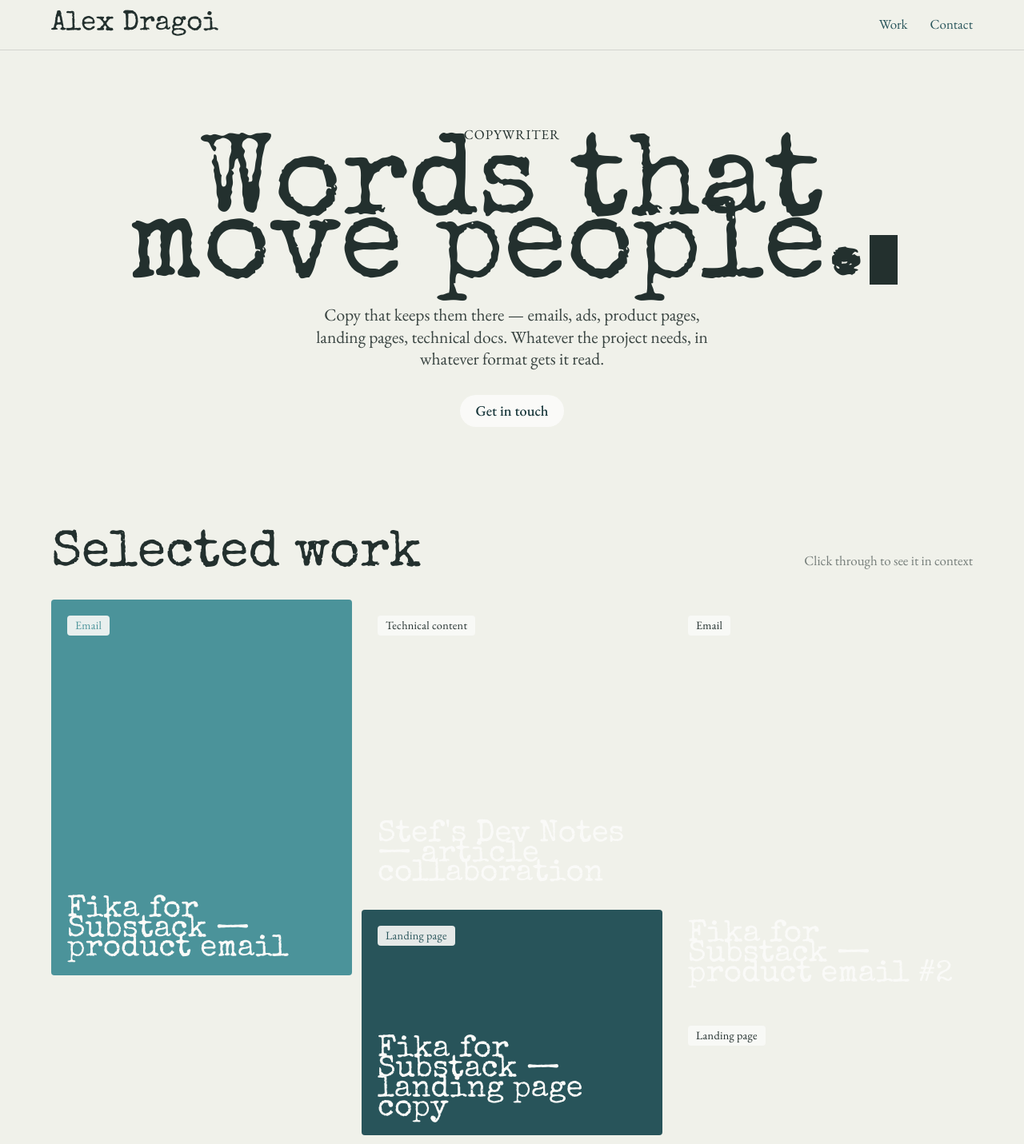
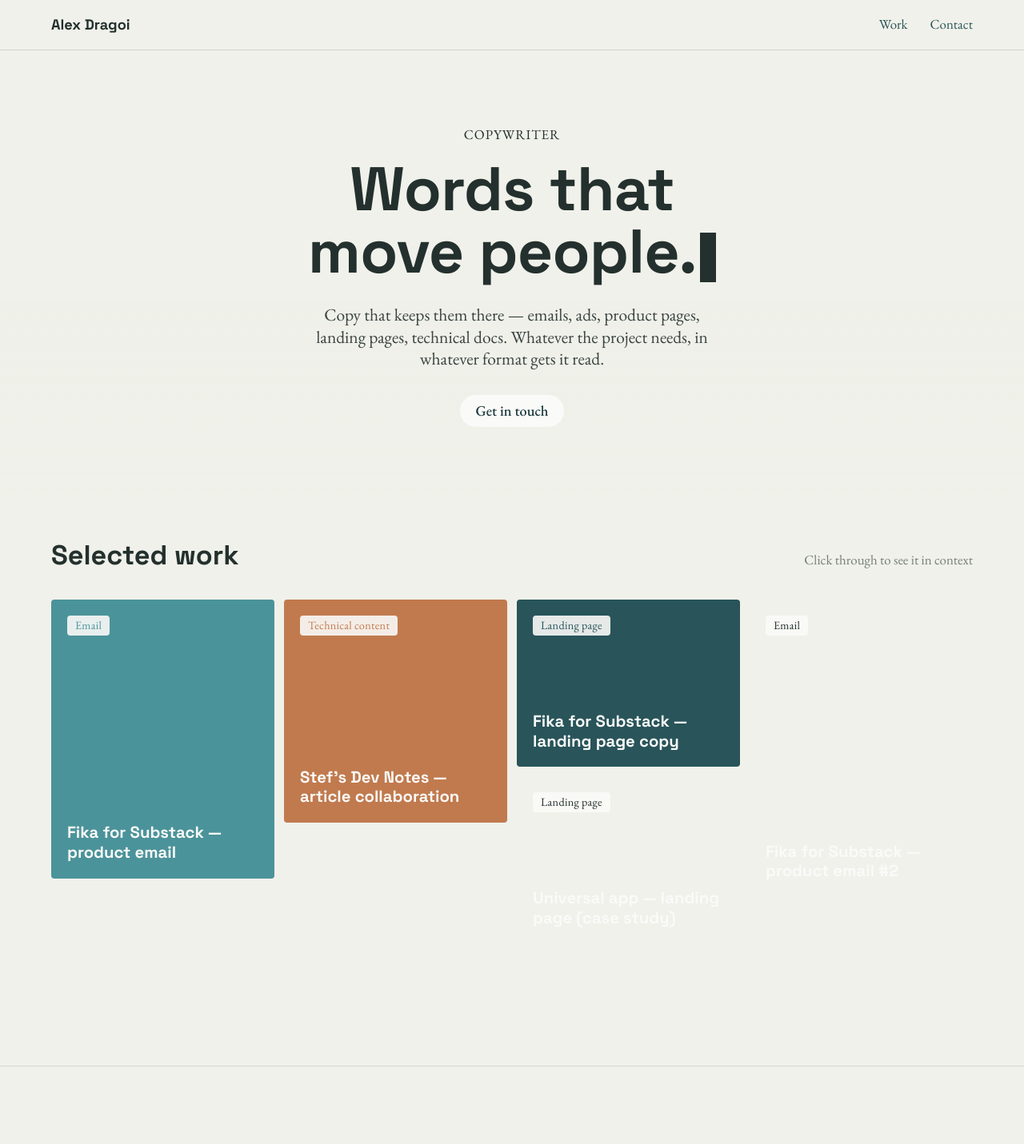
Before and after one commit to AlexDragoi7/copy-video-portfolio, a Next.js app: page / in a window 1280 px wide. Shown: the top 1431 px of the page at 80% size. Built offline with nearby package versions, Linux system fonts and the light colour scheme.

Commit message:
Changed the hero section's background, fixed the grid items hover issue

```diff
--- a/app/globals.css
+++ b/app/globals.css
@@ -38,7 +38,7 @@
   --color-accent-2-800: #714630;
   --color-accent-2-900: #482d1f;
 
-  --font-heading: "Special Elite", monospace;
+  --font-heading: "Space Grotesk", sans-serif;
   --font-body: "EB Garamond", serif;
 
   --radius-card: 4px;
@@ -83,7 +83,7 @@
 h2,
 h3 {
   font-family: var(--font-heading);
-  font-weight: 400;
+  font-weight: 700;
 }
 
 @layer base {
--- a/app/layout.tsx
+++ b/app/layout.tsx
@@ -1,10 +1,10 @@
 import type { Metadata } from "next";
-import { Special_Elite, EB_Garamond } from "next/font/google";
+import { Space_Grotesk, EB_Garamond } from "next/font/google";
 import "./globals.css";
 
-const specialElite = Special_Elite({
+const spaceGrotesk = Space_Grotesk({
   subsets: ["latin"],
-  weight: "400",
+  weight: ["400", "500", "600", "700"],
   variable: "--font-heading",
   display: "swap",
 });
@@ -28,7 +28,7 @@
   children: React.ReactNode;
 }>) {
   return (
-    <html lang="en" className={`${specialElite.variable} ${ebGaramond.variable}`}>
+    <html lang="en" className={`${spaceGrotesk.variable} ${ebGaramond.variable}`}>
       <body className="bg-neutral-200 font-body text-text antialiased">{children}</body>
     </html>
   );
--- a/components/Footer.tsx
+++ b/components/Footer.tsx
@@ -1,7 +1,7 @@
 export default function Footer() {
   return (
     <footer className="border-t border-divider py-6 text-center text-[13px] text-text/55">
-      Alex Dragoi — copywriter.
+      © 2026 Alexandru Dragoi · Copywriter
     </footer>
   );
 }
--- a/components/Hero.tsx
+++ b/components/Hero.tsx
@@ -26,10 +26,18 @@
   return (
     <header className="relative mb-10 animate-fade-in-up overflow-hidden">
       <div
-        className="absolute -inset-[10%] z-0 blur-[2px]"
+        className="absolute -inset-[10%] z-0 opacity-50 mix-blend-multiply blur-[48px]"
         style={{
           background:
             "radial-gradient(45% 38% at 28% 24%, var(--color-accent-500) 0%, transparent 70%), radial-gradient(50% 42% at 78% 66%, var(--color-accent-2-400) 0%, transparent 70%), radial-gradient(38% 34% at 68% 18%, var(--color-accent-2-200) 0%, transparent 72%), radial-gradient(55% 48% at 24% 82%, var(--color-accent-700) 0%, transparent 70%)",
+          maskImage: "radial-gradient(75% 75% at 50% 42%, black 35%, transparent 100%)",
+          WebkitMaskImage: "radial-gradient(75% 75% at 50% 42%, black 35%, transparent 100%)",
+        }}
+      />
+      <div
+        className="absolute inset-0 z-0"
+        style={{
+          background: "linear-gradient(to bottom, transparent 55%, var(--color-neutral-200) 100%)",
         }}
       />
       <div className="relative z-[1] flex min-h-[60vh] flex-col items-center justify-center px-5 py-14 text-center sm:px-8 sm:py-20 lg:px-16 lg:py-24">
--- a/components/Nav.tsx
+++ b/components/Nav.tsx
@@ -1,7 +1,7 @@
 export default function Nav() {
   return (
     <nav className="sticky top-0 z-[200] flex items-center justify-between border-b border-divider bg-neutral-200/90 px-5 py-[18px] backdrop-blur-sm sm:px-8 lg:px-16">
-      <span className="font-heading text-[17px]">Alex Dragoi</span>
+      <span className="font-heading text-[17px] font-bold">Alex Dragoi</span>
       <div className="flex gap-7 text-[13px]">
         <a href="#work">Work</a>
         <a href="#contact">Contact</a>
--- a/components/WorkGrid.tsx
+++ b/components/WorkGrid.tsx
@@ -2,25 +2,44 @@
 
 import { useRef, useState } from "react";
 import Image from "next/image";
-import { blockPalette, projects } from "@/lib/projects";
+import { blockPalette, projects, type Project } from "@/lib/projects";
 import WorkModal from "@/components/WorkModal";
+
+interface PlacedProject {
+  project: Project;
+  originalIndex: number;
+}
+
+function relativeHeight(ratio: string) {
+  const [width, height] = ratio.split("/").map(Number);
+  return height / width;
+}
+
+function distributeIntoColumns(items: PlacedProject[], columnCount: number) {
+  const columns: PlacedProject[][] = Array.from({ length: columnCount }, () => []);
+  const heights = new Array(columnCount).fill(0);
+
+  for (const item of items) {
+    let shortest = 0;
+    for (let i = 1; i < columnCount; i++) {
+      if (heights[i] < heights[shortest]) shortest = i;
+    }
+    columns[shortest].push(item);
+    heights[shortest] += relativeHeight(item.project.ratio);
+  }
+
+  return columns;
+}
 
 export default function WorkGrid() {
   const [activeId, setActiveId] = useState<string | null>(null);
   const triggerRef = useRef<HTMLButtonElement | null>(null);
   const activeProject = activeId ? projects.find((p) => p.id === activeId) ?? null : null;
 
-  return (
-    <>
-      <section id="work" className="mb-10 px-5 pb-18 sm:px-8 sm:pb-24 lg:px-16 lg:pb-28">
-        <div className="mb-8 flex items-baseline justify-between gap-4">
-          <h2 className="font-heading text-[clamp(24px,3vw,32px)]">Selected work</h2>
-          <span className="text-[13px] text-text/60">Click through to see it in context</span>
-        </div>
+  const placed = projects.map((project, originalIndex) => ({ project, originalIndex }));
 
-        <div style={{ columns: "3 280px", columnGap: "12px" }}>
-          {projects.map((project, index) => {
-            const blockColor = blockPalette[index % blockPalette.length];
+  const renderCard = ({ project, originalIndex }: PlacedProject) => {
+    const blockColor = blockPalette[originalIndex % blockPalette.length];
     return (
       <button
         key={project.id}
@@ -29,7 +48,7 @@
           triggerRef.current = e.currentTarget;
           setActiveId(project.id);
         }}
-                className="mb-3 flex w-full break-inside-avoid flex-col gap-3.5 rounded-card border-none p-5 text-left font-body transition-transform duration-[250ms] ease-out hover:scale-[0.99] hover:shadow-card-hover"
+        className="flex w-full transform-gpu flex-col gap-3.5 rounded-card border-none p-5 text-left font-body transition-[transform,box-shadow] duration-[250ms] ease-out hover:scale-[0.99] hover:shadow-card-hover"
         style={{ background: blockColor, aspectRatio: project.ratio }}
       >
         <span className="tag self-start bg-neutral-100/90" style={{ color: blockColor }}>
@@ -41,9 +60,9 @@
               src={project.image}
               alt={project.title}
               fill
-                      sizes="(min-width: 1024px) 33vw, (min-width: 640px) 50vw, 100vw"
+              sizes="(min-width: 1024px) 25vw, (min-width: 640px) 50vw, 100vw"
               className="object-cover object-top"
-                      priority={index < 3}
+              priority={originalIndex < 3}
             />
           ) : (
             <div className="absolute inset-0 bg-gradient-to-br from-white/15 to-transparent" />
@@ -54,8 +73,26 @@
         </h3>
       </button>
     );
-          })}
+  };
+
+  const renderColumnSet = (columnCount: number) =>
+    distributeIntoColumns(placed, columnCount).map((column, i) => (
+      <div key={i} className="flex flex-1 flex-col gap-3">
+        {column.map(renderCard)}
       </div>
+    ));
+
+  return (
+    <>
+      <section id="work" className="mb-10 px-5 pb-18 sm:px-8 sm:pb-24 lg:px-16 lg:pb-28">
+        <div className="mb-8 flex items-baseline justify-between gap-4">
+          <h2 className="font-heading text-[clamp(24px,3vw,32px)]">Selected work</h2>
+          <span className="text-[13px] text-text/60">Click through to see it in context</span>
+        </div>
+
+        <div className="flex gap-3 sm:hidden">{renderColumnSet(1)}</div>
+        <div className="hidden gap-3 sm:flex lg:hidden">{renderColumnSet(2)}</div>
+        <div className="hidden gap-3 lg:flex">{renderColumnSet(4)}</div>
       </section>
 
       {activeProject && (
--- a/components/WorkModal.tsx
+++ b/components/WorkModal.tsx
@@ -126,6 +126,12 @@
         )}
 
         <div id={descId} className="flex flex-col gap-5">
+          <div className="text-[15px] leading-[1.7] whitespace-pre-line text-text">
+            <span className="mb-1.5 block text-[11px] font-heading tracking-[0.08em] text-accent-2-600 uppercase">
+              About this project
+            </span>
+            {project.description?.trim() ? project.description : "Write-up coming soon."}
+          </div>
           {project.emailContent?.trim() && (
             <div className="rounded-lg border border-divider bg-neutral-200/50 p-5 text-[14.5px] leading-[1.7] text-text/90">
               {(project.emailSubject || project.emailSender) && (
@@ -145,12 +151,6 @@
               <div className="space-y-4">{renderTextBlocks(project.emailContent)}</div>
             </div>
           )}
-          <div className="text-[15px] leading-[1.7] whitespace-pre-line text-text/90">
-            <span className="mb-1.5 block text-[11px] tracking-[0.08em] text-text/50 uppercase">
-              About this project
-            </span>
-            {project.description?.trim() ? project.description : "Write-up coming soon."}
-          </div>
         </div>
 
         {showCta && (
```
Lines whose indentation alone changed are shown as unchanged.
